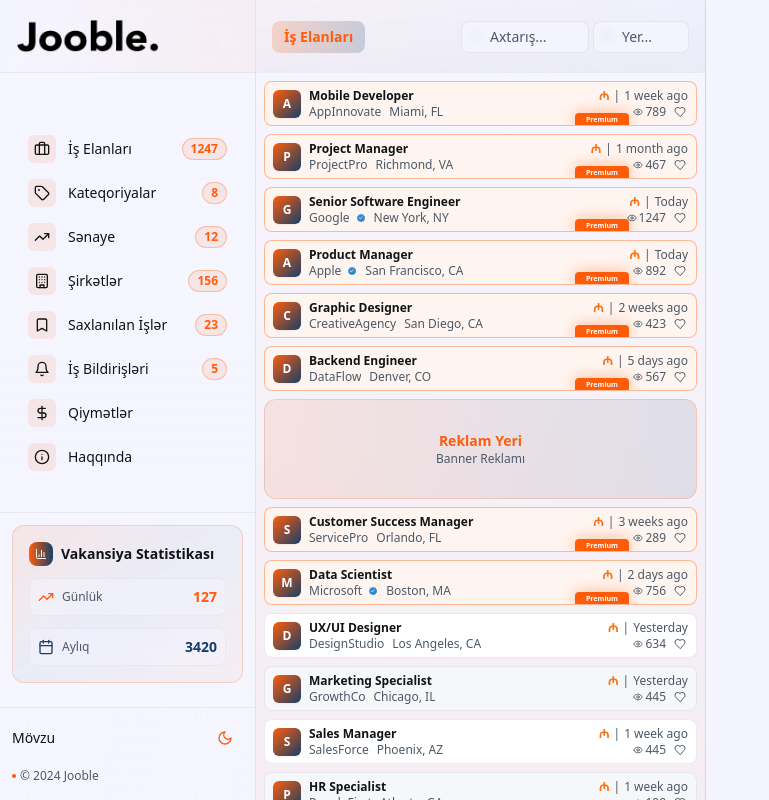
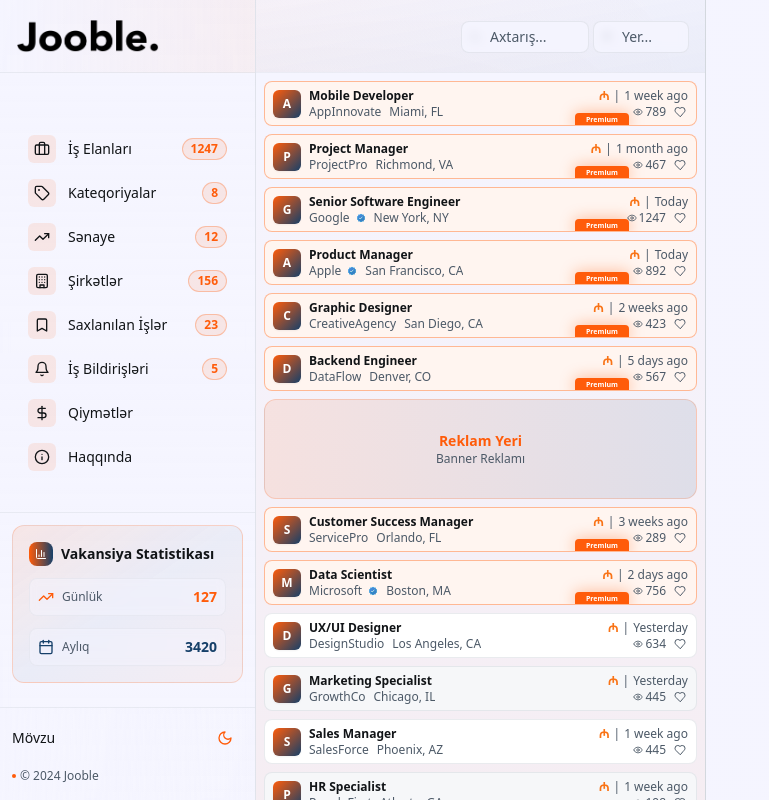
Before and after one commit to bondazz/jobin-az, a React (Vite) app: page / in a window 1280 px wide. Shown: the whole page, without its empty margins (0-769 px from the left). Built offline with nearby package versions, Linux system fonts and the light colour scheme.

Commit message:
Visual edit in Lovable
Edited UI in Lovable

```diff
--- a/src/components/JobListings.tsx
+++ b/src/components/JobListings.tsx
@@ -84,9 +84,7 @@ const JobListings = ({
         <div className="relative px-4 py-2 h-[73px] flex items-center justify-between">
           {/* Left: Title */}
           <div className="flex items-center gap-3">
-            <div className="bg-gradient-to-r from-primary/20 to-accent/20 rounded-lg px-3 py-1.5">
-              <h1 className="text-sm font-bold text-primary">İş Elanları</h1>
-            </div>
+
           </div>
 
           {/* Right: Sort + Search */}
```
